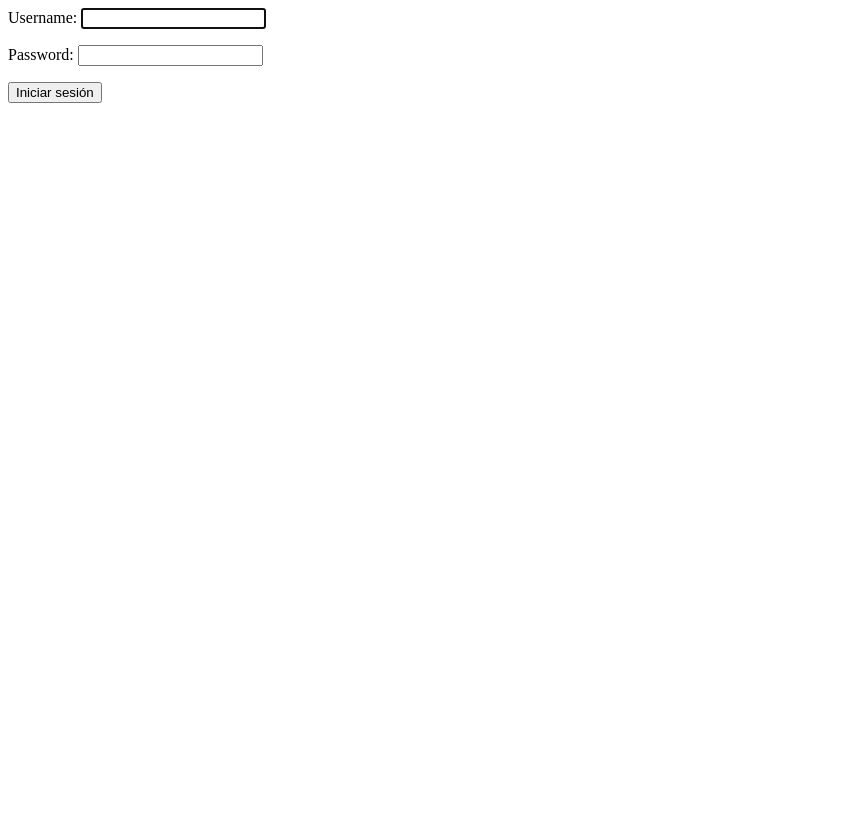
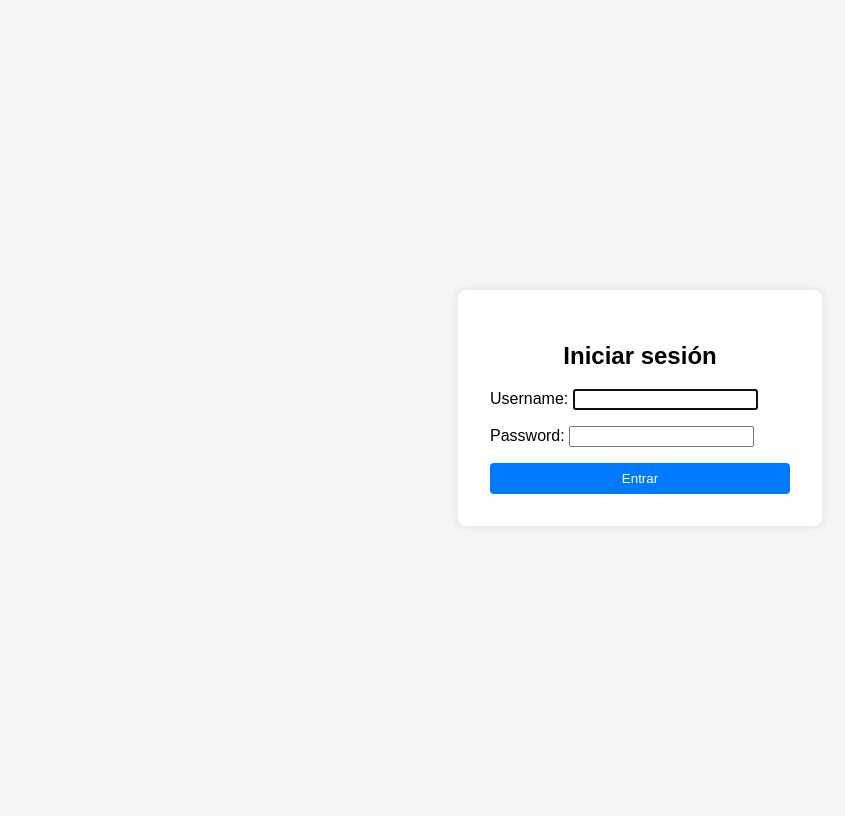
Before and after one commit to moshesdavid/ex-advisor, a Django app: page /login/ in a window 1280 px wide. Shown: the whole page, without its empty margins (0-845 px from the left). Before the commit the page ends 103 px from the top, so only its background shows below. Run offline with Django 5.2, Linux system fonts and the light colour scheme.

Commit message:
autosave 2025-07-20 11:37:51

```diff
--- a/exadvisor/templates/login.html
+++ b/exadvisor/templates/login.html
@@ -1,5 +1,52 @@
-<form method="post">
-  {% csrf_token %}
-  {{ form.as_p }}
-  <button type="submit">Iniciar sesión</button>
-</form>
+<!DOCTYPE html>
+<html lang="es">
+<head>
+  <meta charset="UTF-8">
+  <title>Iniciar sesión</title>
+  <style>
+    body {
+      font-family: sans-serif;
+      background-color: #f5f5f5;
+      display: flex;
+      align-items: center;
+      justify-content: center;
+      height: 100vh;
+    }
+    .login-container {
+      background-color: white;
+      padding: 2rem;
+      border-radius: 8px;
+      box-shadow: 0 0 10px rgba(0,0,0,0.1);
+      width: 300px;
+    }
+    .login-container h2 {
+      text-align: center;
+    }
+    form button {
+      width: 100%;
+      padding: 0.5rem;
+      background-color: #007bff;
+      color: white;
+      border: none;
+      border-radius: 4px;
+      cursor: pointer;
+    }
+    form button:hover {
+      background-color: #0056b3;
+    }
+    form p {
+      margin-bottom: 1rem;
+    }
+  </style>
+</head>
+<body>
+  <div class="login-container">
+    <h2>Iniciar sesión</h2>
+    <form method="post">
+      {% csrf_token %}
+      {{ form.as_p }}
+      <button type="submit">Entrar</button>
+    </form>
+  </div>
+</body>
+</html>
```
